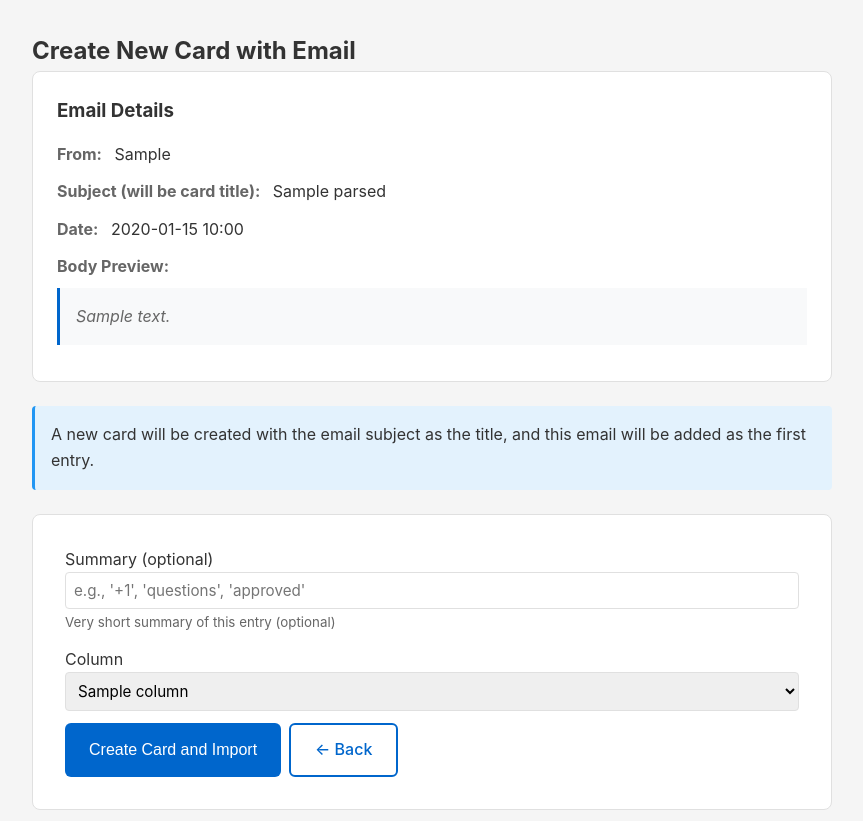
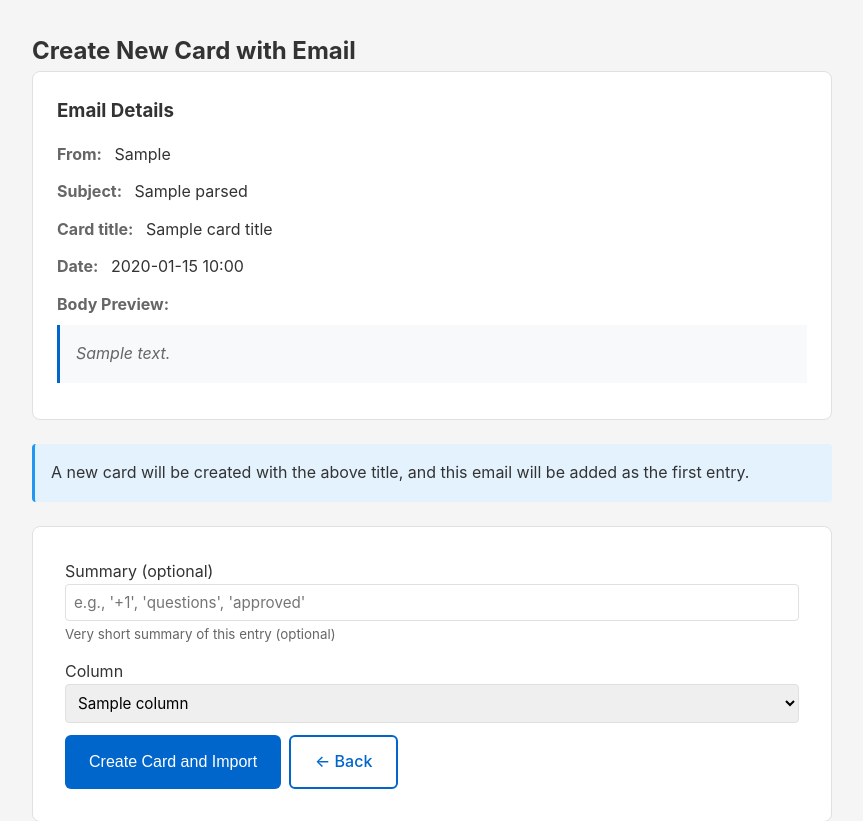
Before and after one commit to rixx/brett, a Django app: template src/templates/core/confirm_import_new.html in a window 1280 px wide. Shown: the part 85-906 px from the top of the page, without its empty margins (208-1071 px from the left). Run offline with Django 5.2, Linux system fonts and the light colour scheme; tables that the repository leaves empty hold one stand-in row (values such as "Sample post"); the template is opened without the code that fills it: values that come from a table or form of the project are taken from there, most other values are stand-ins (such as "Sample title", 1, 10 or a date in 2020).

Commit message:
Improve card titles

```diff
--- a/src/templates/core/confirm_import_new.html
+++ b/src/templates/core/confirm_import_new.html
@@ -20,7 +20,10 @@
             <strong>From:</strong> {{ parsed.from_addr }}
         </div>
         <div class="email-field">
-            <strong>Subject (will be card title):</strong> {{ parsed.subject }}
+            <strong>Subject:</strong> {{ parsed.subject }}
+        </div>
+        <div class="email-field">
+            <strong>Card title:</strong> {{ card_title }}
         </div>
         <div class="email-field">
             <strong>Date:</strong> {{ parsed.date|date:"Y-m-d H:i" }}
@@ -32,7 +35,7 @@
     </div>
 
     <div class="info-message">
-        <p>A new card will be created with the email subject as the title, and this email will be added as the first entry.</p>
+        <p>A new card will be created with the above title, and this email will be added as the first entry.</p>
     </div>
 
     <form method="post" class="confirm-form">
```
Also changed, not shown: src/brett/core/views.py (+6 -2 lines).
